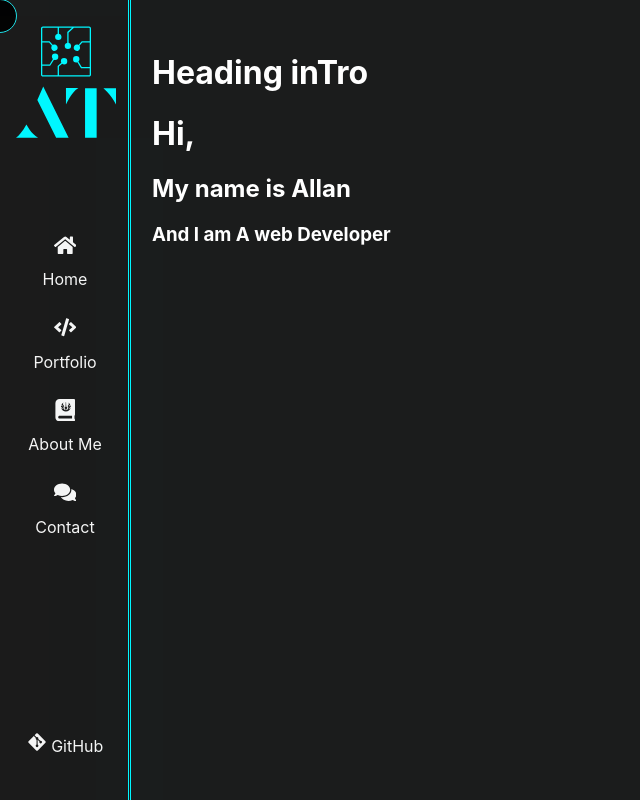
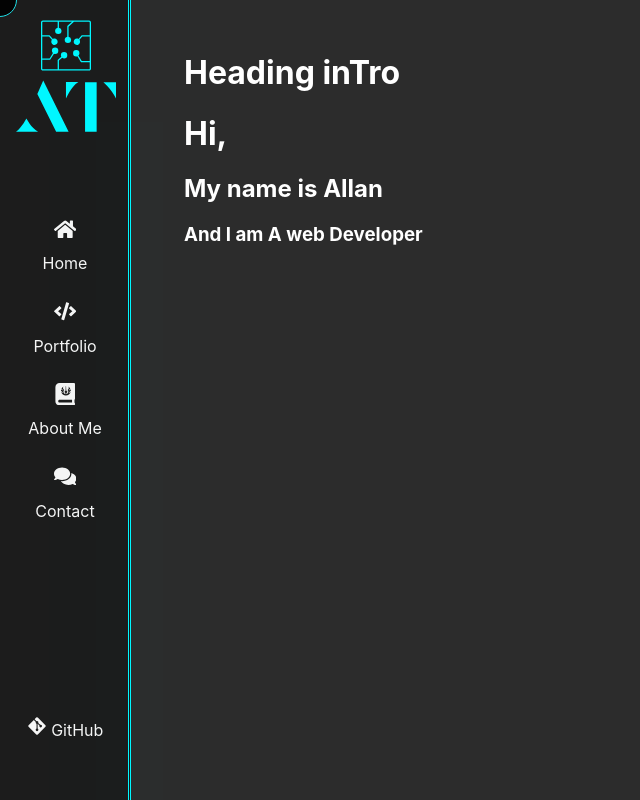
Before and after one commit to Airknstone/bioSite, a React (Create React App) app: page / in a window 1280 px wide. Shown: the top 800 px of the page, without its empty margins (0-640 px from the left). Built offline with nearby package versions, Linux system fonts and the light colour scheme.

Commit message:
edited side contents

```diff
--- a/src/scss/_base.scss
+++ b/src/scss/_base.scss
@@ -8,7 +8,7 @@ $font-color: rgb(245, 245, 245);
 }
 body {
   cursor: none;
-  background: rgb(27, 28, 28);
+  background: $bg-color;
 }
 a {
   text-decoration: none;
--- a/src/scss/_components.scss
+++ b/src/scss/_components.scss
@@ -156,6 +156,7 @@
 #logo {
   width: 20px;
   margin-left: 10px;
+  margin-top: 10px;
   height: 80px;
   & .css-1j8o68f {
     stroke: $neon-color;
--- a/src/scss/_layout.scss
+++ b/src/scss/_layout.scss
@@ -14,9 +14,9 @@
 }
 
 .content {
-  margin: 1rem;
+  width: 90vw;
   min-height: 95vh;
-  padding: 1rem;
+  padding: 2rem 4rem;
   opacity: 0;
   animation: opacityAnimation 2s ease forwards, glow 2s ease forwards;
   animation-delay: 2s;
```
